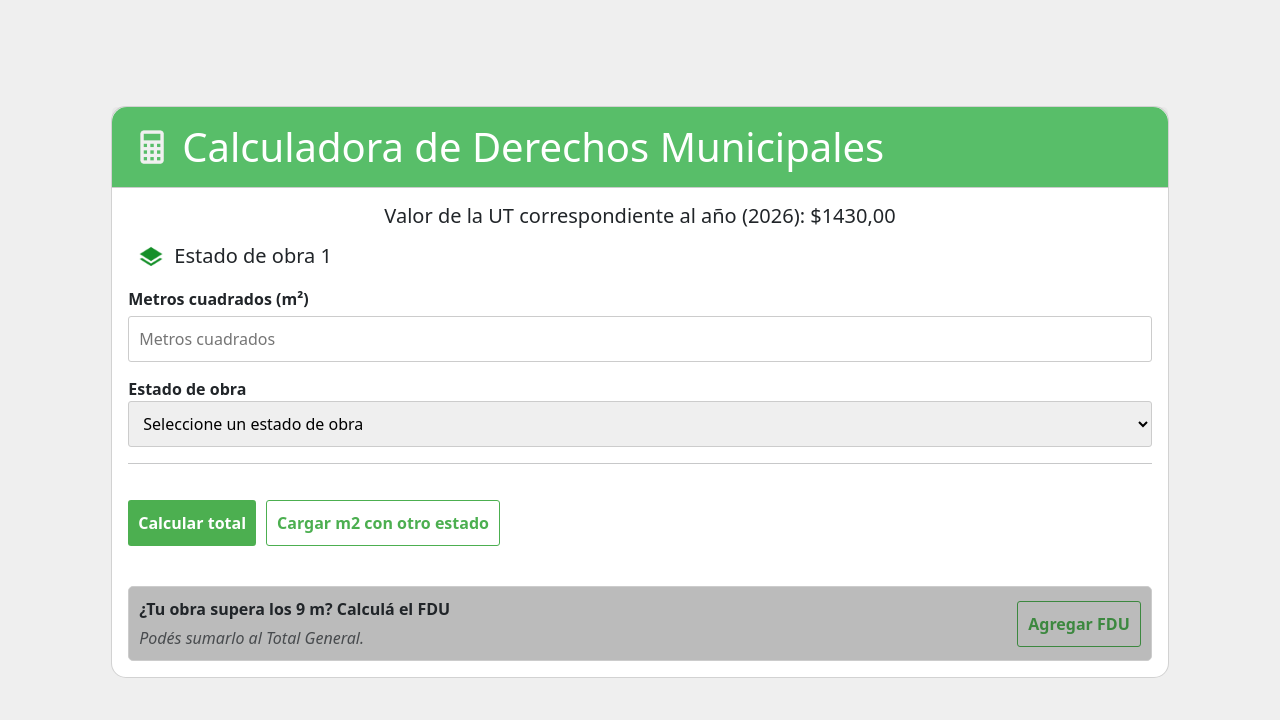
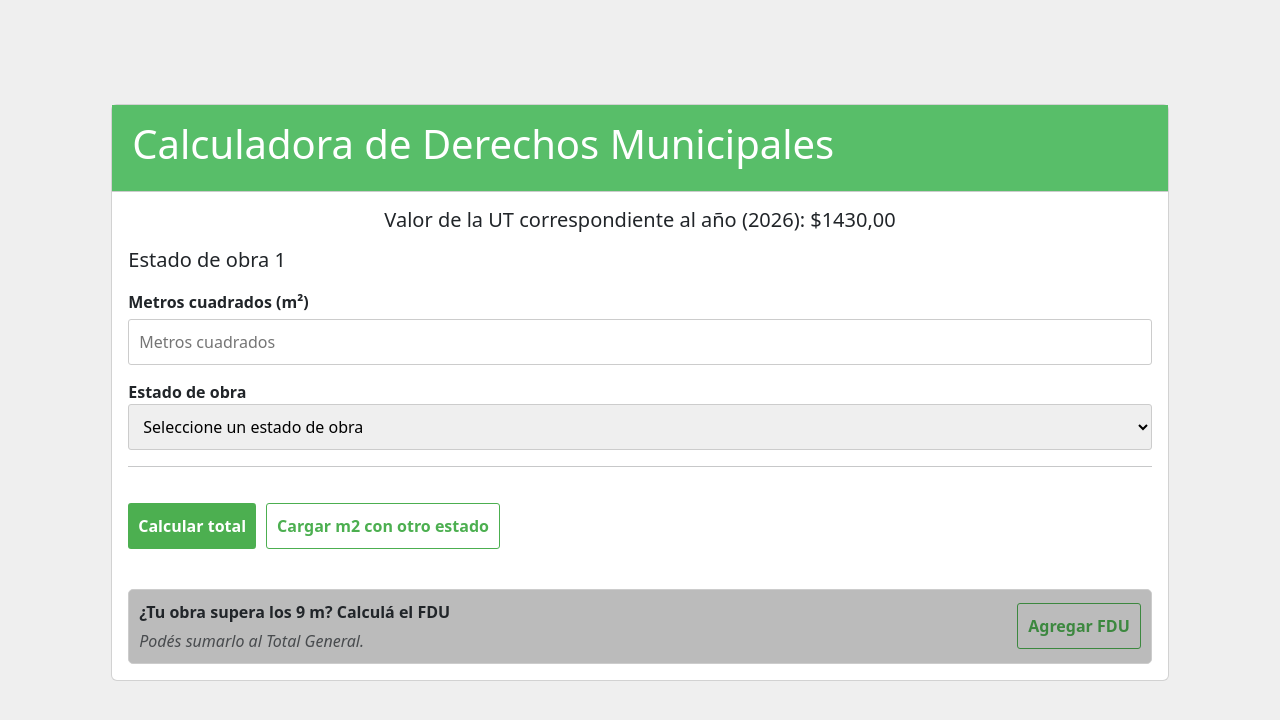
Before and after one commit to Reinert-Lucas/calculadora-muni, a React (Vite) app in the folder cliente/: page / in a window 1280 px wide. Shown: the top 720 px of the page. Built offline with nearby package versions, Linux system fonts and the light colour scheme.

Commit message:
Revert "Aregadas las tarjetas en el Dashboard, falta agregarles un texto abaj"
This reverts commit 01418167235cd64302df2e667a1974b791e84051.

```diff
--- a/cliente/src/components/Form.tsx
+++ b/cliente/src/components/Form.tsx
@@ -3,7 +3,6 @@ import { useState, type FormEvent } from "react";
 import { Calculadora } from "../utils/calculadora";
 import ResultadosDetalle from "./ResultadosDetalle";
 import type { Resultado } from "../utils/types";
-import LayerIcon from "../imgs/layer-icon.png";
 
 type Obra = {
   id: number;
@@ -65,17 +64,13 @@ function Form() {
       metros_cuadrados: Number(obra.metros_cuadrados),
       estado: Number(obra.estado),
     }));
-    try {
     setResultados(
       calculadora.calcularTotal(obrasParseadas, {
         sup_4: Number(fdu.sup_4),
         sup_8: Number(fdu.sup_8),
         sup_12: Number(fdu.sup_12),
       }),
-      )
-    } catch (error) {
-      alert(error)
-    }
+    );
   }
 
   return (
@@ -83,7 +78,7 @@ function Form() {
       <form onSubmit={handleSubmit} className="formulario-obras">
         {obras.map((obra, index) => (
           <div key={obra.id}>
-            <h5><img src={LayerIcon} alt="Estado de Obra" className="layer-icon" />Estado de obra {index + 1}</h5>
+            <h5>Estado de obra {index + 1}</h5>
             <label>Metros cuadrados (m²)</label>
             <input
               type="number"
@@ -92,13 +87,11 @@ function Form() {
               onChange={(e) =>
                 handleChange(index, "metros_cuadrados", e.target.value)
               }
-              required
             />
             <label>Estado de obra</label>
             <select
               value={obra.estado}
               onChange={(e) => handleChange(index, "estado", e.target.value)}
-              required
             >
               <option value="" disabled>
                 Seleccione un estado de obra
--- a/cliente/src/components/Header.tsx
+++ b/cliente/src/components/Header.tsx
@@ -1,9 +1,6 @@
-import CalculadoraIcon from "../imgs/calculadora-icon.png";
-
 export default function Header() {
   return (
-    <div className="header-container">
-      <img src={CalculadoraIcon} alt="Calculadora" />
+    <div className="header-container text-center">
       <h1>Calculadora de Derechos Municipales</h1>
     </div>
   );
--- a/cliente/src/components/ResultadosDetalle.tsx
+++ b/cliente/src/components/ResultadosDetalle.tsx
@@ -23,8 +23,8 @@ function ResultadosDetalle({ resultados }: { resultados: Resultado }) {
             <section className="detalle-fdu">
               <h2>Resultados FDU</h2>
               {resultados.ResultadosFDU.sup_12.subtotal > 0 ||
-                resultados.ResultadosFDU.sup_8.subtotal > 0 ||
-                resultados.ResultadosFDU.sup_4.subtotal > 0 ? (
+              resultados.ResultadosFDU.sup_8.subtotal > 0 ||
+              resultados.ResultadosFDU.sup_4.subtotal > 0 ? (
                 <table className="table">
                   <thead>
                     <tr>
@@ -93,8 +93,8 @@ function ResultadosDetalle({ resultados }: { resultados: Resultado }) {
             </section>
             <ul className="lista-obras">
               {resultados.EstadoObras.map((obra) => (
-                <div className="detalle-obra" key={obra.id}>
-                  <li>
+                <section className="detalle-obra">
+                  <li key={obra.id}>
                     <span className="obra-pill">
                       Obra <strong>#{obra.id}</strong>
                     </span>
@@ -138,7 +138,7 @@ function ResultadosDetalle({ resultados }: { resultados: Resultado }) {
                       </tbody>
                     </table>
                   </li>
-                </div>
+                </section>
               ))}
             </ul>
           </section>
--- a/cliente/src/css/calculadora.css
+++ b/cliente/src/css/calculadora.css
@@ -4,9 +4,7 @@
     flex-direction: column;
     justify-content: flex-start;
 }
-
-.formulario-obras input,
-select {
+.formulario-obras input, select {
     width: 100%;
     padding: 10px;
     margin: 5px 0;
@@ -14,18 +12,10 @@ select {
     border: 1px solid #ccc;
     border-radius: 3px;
 }
-
 .formulario-obras label {
     margin-top: 10px;
     font-weight: bold;
 }
-
-.formulario-obras .layer-icon {
-    width: 1.5em;
-    height: 1.2em;
-    margin: 0 .5rem;
-}
-
 .formulario-obras button:not(.agregar-seccion-btn):not(.fdu-toggle-btn) {
     width: fit-content;
     padding: 10px;
@@ -36,7 +26,6 @@ select {
     border-radius: 3px;
     cursor: pointer;
 }
-
 .botones-section {
     width: 100%;
     display: flex;
@@ -44,7 +33,6 @@ select {
     margin: 20px 0;
     gap: 10px;
 }
-
 .agregar-seccion-btn {
     width: fit-content;
     padding: 10px;
@@ -55,7 +43,6 @@ select {
     border-radius: 3px;
     cursor: pointer;
 }
-
 .fdu-toggle-section {
     width: 100%;
     display: flex;
@@ -67,13 +54,11 @@ select {
     border-radius: 5px;
     padding: 10px;
 }
-
 .fdu-toggle-section article {
     display: flex;
     flex-direction: column;
     gap: 5px;
 }
-
 .fdu-toggle-btn {
     padding: 10px;
     background-color: transparent;
@@ -83,7 +68,6 @@ select {
     border-radius: 3px;
     cursor: pointer;
 }
-
 .fdu-section {
     width: 100%;
     margin-top: 20px;
@@ -92,12 +76,10 @@ select {
     border: 1px solid #ccc;
     border-radius: 5px;
 }
-
 .fdu-table {
     width: 100%;
     border-collapse: collapse;
 }
-
 .detalle-fdu {
     background: #fff;
         border: 1px solid #ccc;
@@ -107,7 +89,6 @@ select {
         margin: 1rem 0;
         z-index: 1000;
 }
-
 .detalle-categoria {
     width: 100%;
     background: #74dfff;
@@ -119,34 +100,30 @@ select {
     align-items: center;
     margin-bottom: 20px;
 }
-
 .lista-obras {
     list-style: none;
     padding: 0;
 }
-
 /* Diseño de tarjeta flotante */
 .detalle-obra {
     background: #fff;
     border: 1px solid #ccc;
     border-radius: 10px;
-    box-shadow: 0 4px 8px rgba(0, 0, 0, 0.1);
+    box-shadow: 0 4px 8px rgba(0,0,0,0.1);
     padding: 20px;
     margin: 1rem 0;
     z-index: 1000;
 }
-
 .detalle-obra section {
     background: #4CAF50;
     border: 1px solid #3c883f;
 
-    color: #fff;
+    color:#fff;
     font-weight: bold;
     padding: 10px;
     margin: 1rem 0;
     border-radius: 5px;
 }
-
 .obra-pill {
     display: inline-block;
     background-color: #ffffff;
--- a/cliente/src/index.css
+++ b/cliente/src/index.css
@@ -3,14 +3,12 @@
     padding: 0;
     box-sizing: border-box;
 }
-
 body {
     margin: 0;
     background: #efefef;
     font-family: Arial, Helvetica, sans-serif;
 }
-
-.main-container {
+ .main-container {
     width: 100%;
     min-height: 100vh;
     background: #efefef;
@@ -19,31 +17,12 @@ body {
     justify-content: center;
     align-items: center;
 }
-
 .header-container {
     width: 100%;
-    height: 5rem;
-    display: flex;
-    justify-content: flex-start;
-    align-items: flex-end;
     background: #58be69;
     color: white;
     padding: 15px 20px;
     display: flex;
     align-items: center;
-    border-radius: 15px 15px 0 0;
     gap: 10px;
 }
-
-.card {
-    border-radius: 15px !important;
-}
-
-.header-container h1 {
-    margin: 0;
-}
-
-.header-container img {
-    width: 2.5em;
-    height: 2.5em;
-}
--- a/cliente/src/main.tsx
+++ b/cliente/src/main.tsx
@@ -1,10 +1,10 @@
 import React from "react";
 import ReactDOM from "react-dom/client";
 import App from "./App";
+import "./index.css";
 
 import "bootstrap/dist/css/bootstrap.min.css";
 import "bootstrap/dist/js/bootstrap.bundle.min.js";
-import "./index.css";
 
 ReactDOM.createRoot(document.getElementById("root")!).render(
   <React.StrictMode>
--- a/cliente/src/utils/calculadora.tsx
+++ b/cliente/src/utils/calculadora.tsx
@@ -71,7 +71,7 @@ export class Calculadora {
       (this.obtenerCoeficienteFDU(fdu.sup_12) * valor_unid_tributaria);
     if (fdu.sup_4 + fdu.sup_8 + fdu.sup_12 > total_m2) {
       throw new Error(
-        "La suma de las superficies FDU no puede exceder el total de metros cuadrados de la Obra.",
+        "La suma de las superficies FDU no puede exceder el total de metros cuadrados.",
       );
     }
 
@@ -135,8 +135,8 @@ export class Calculadora {
           subtotal:
             fdu &&
             fdu.sup_12 *
-            0.12 *
-            (this.obtenerCoeficienteFDU(fdu.sup_12) * valor_unid_tributaria),
+              0.12 *
+              (this.obtenerCoeficienteFDU(fdu.sup_12) * valor_unid_tributaria),
         },
       },
     };
```
Also changed, not shown: cliente/src/imgs/calculadora-icon.png (deleted), cliente/src/imgs/layer-icon.png (deleted). Lines whose indentation alone changed are shown as unchanged.
